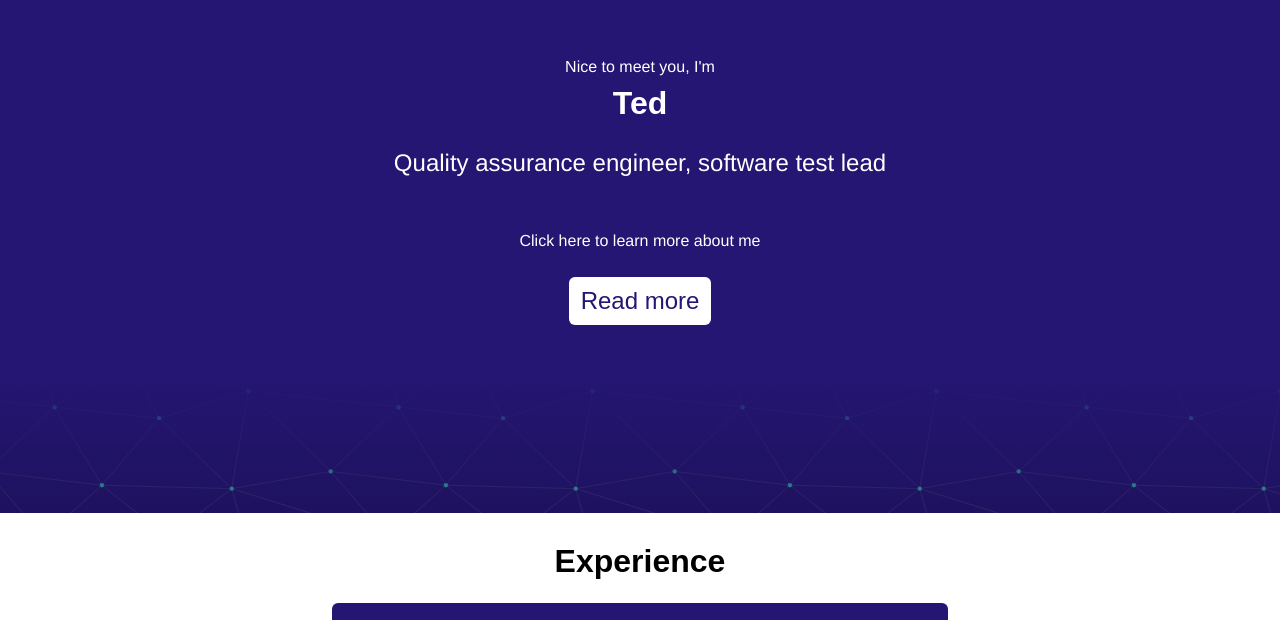
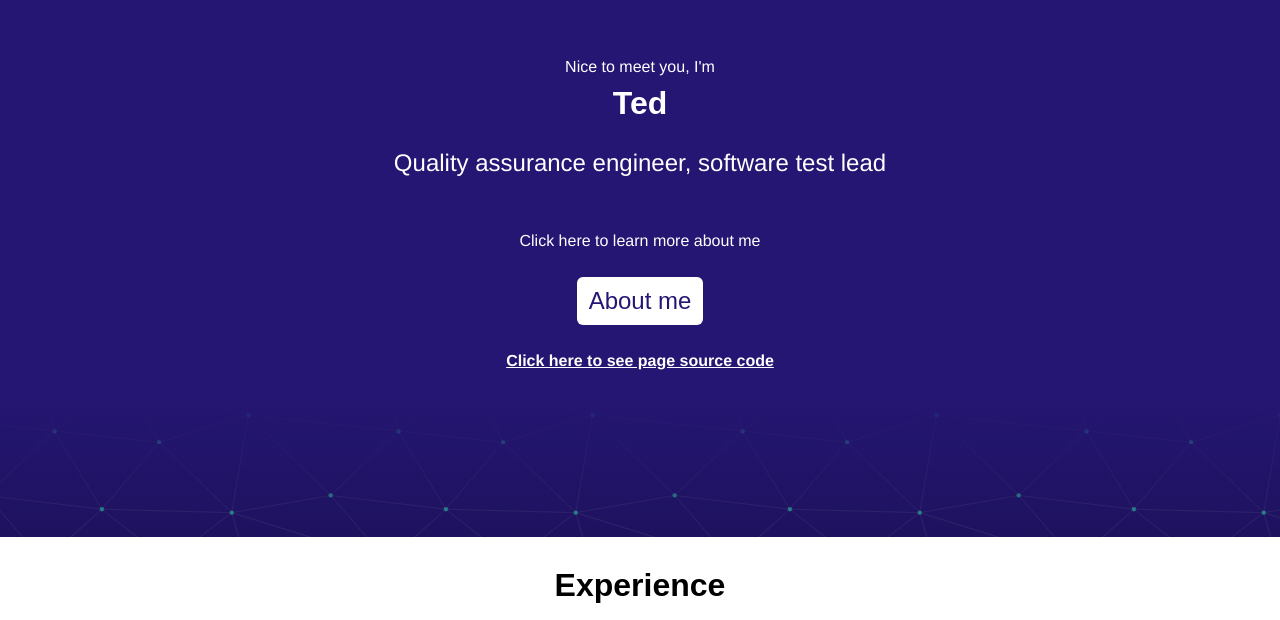
Before and after one commit to tederlandsson/portfolio, a React (Create React App) app: page / in a window 1280 px wide. Shown: the part 137-757 px from the top of the page. Built offline with nearby package versions, Linux system fonts and the light colour scheme; what webfontloader would draw is missing.

Commit message:
add link to page source

```diff
--- a/src/components/Overlay/Overlay.tsx
+++ b/src/components/Overlay/Overlay.tsx
@@ -27,6 +27,7 @@ interface OverlayProps {
     header2?: string;
     text1: string[];
     text2?: string[];
+    portfolioUrl?: string;
   };
 };
 
@@ -68,7 +69,7 @@ const Overlay = (content: OverlayProps) => {
       </div>
     } else {
       overlay = <>
-      < Button buttonText="Read more" color="primary" />
+      <Button buttonText="About me" color="primary" />
       </>
     }
 
@@ -79,6 +80,14 @@ const Overlay = (content: OverlayProps) => {
           className="overlay-button"
           onClick={() => setShowAboutMe(!showAboutMe)}
         >{overlay}</button>
+        {content.overlayContent.portfolioUrl &&
+          <><br />
+          <a href={content.overlayContent.portfolioUrl}
+            className="portfolioUrl"
+            data-autoid="overlay:portfolioUrl">
+            Click here to see page source code
+          </a></>
+        }
       </OverlayStyled>
     );
 }
@@ -121,7 +130,7 @@ const OverlayStyled = styled.div`
   }
 
   .closeIcon {
-    font-size: 1.5em;
+    font-size: ${FontSizes.Large};
     margin-top: 15px;
   }
 
@@ -133,4 +142,11 @@ const OverlayStyled = styled.div`
   .top-icon svg {
     font-size: 10em;
   }
+
+  a {
+    color: ${Colors.white};
+    font-size: ${FontSizes.medium};
+    font-weight: bold;
+    text-decoration: underline;
+  }
 `;
--- a/src/config/about.ts
+++ b/src/config/about.ts
@@ -1,6 +1,7 @@
 interface AboutProps {
   name: string;
   role: string;
+  portfolioUrl?: string,
 };
 
 export const AboutContent: AboutProps = {
@@ -8,19 +9,6 @@ export const AboutContent: AboutProps = {
   role: 'Quality assurance engineer, software test lead',
 }
 
-
-export const OverlayContent = {
-  header1: 'About me',
-  header2: 'Technologies I work with',
-  text1: [
-    "Five years experience in software testing–from manual testing to test automation to test leading on big and small projects.",
-    "While I am currently working primarily with UI test automation, I am also experienced with API testing, as well as performance testing of REST APIs and web applications.",
-    "I excel at working independently and love working closely with developers to refine products and solve problems.",
-  ],
-  text2: [
-    "When I'm not working, I like to stay active as a recreational swimmer and long-distance runner.",
-  ],
-}
 
 interface ContactInfoProps {
   data: {
@@ -38,6 +26,21 @@ export const ContactInfo: ContactInfoProps = {
   },
 };
 
+
+export const OverlayContent = {
+  header1: 'About me',
+  header2: 'Technologies I work with',
+  text1: [
+    "Five years experience in software testing–from manual testing to test automation to test leading on big and small projects.",
+    "While I am currently working primarily with UI test automation, I am also experienced with API testing, as well as performance testing of REST APIs and web applications.",
+    "I excel at working independently and love working closely with developers to refine products and solve problems.",
+  ],
+  text2: [
+    "When I'm not working, I like to stay active as a recreational swimmer and long-distance runner.",
+  ],
+  portfolioUrl: `${ContactInfo.data.github}portfolio`,
+}
+
 interface FooterProps {
   data: {
     name: string;
@@ -54,6 +57,6 @@ export const FooterContent: FooterProps = {
     poweredBy: 'Powered by Github pages & React',
     fontsUsed: 'Avenir, Work Sans',
     tests: 'cypress.io',
-    lastUpdated: 'Jan. 03',
+    lastUpdated: 'Jan. 06',
   },
 }
```
